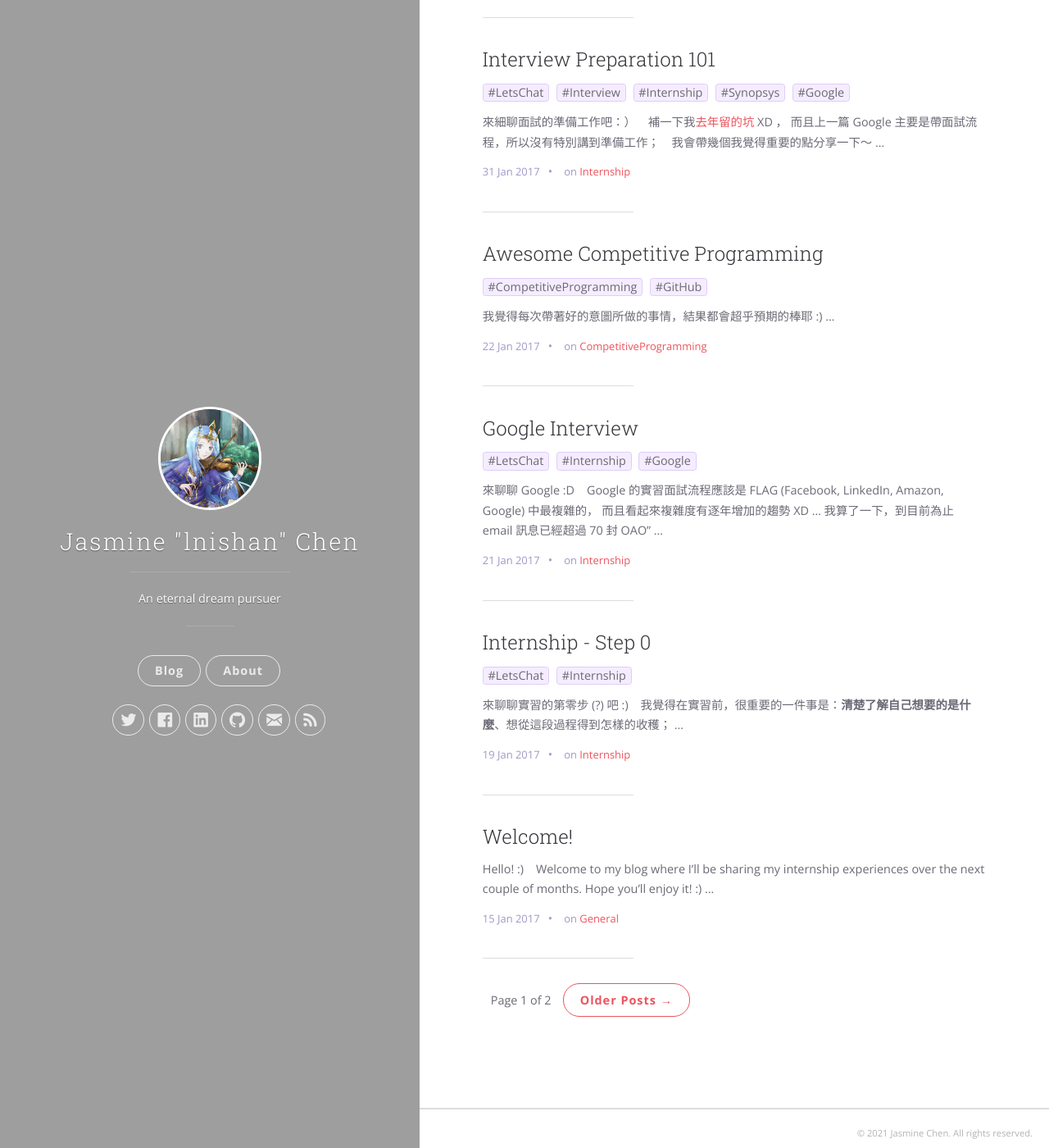
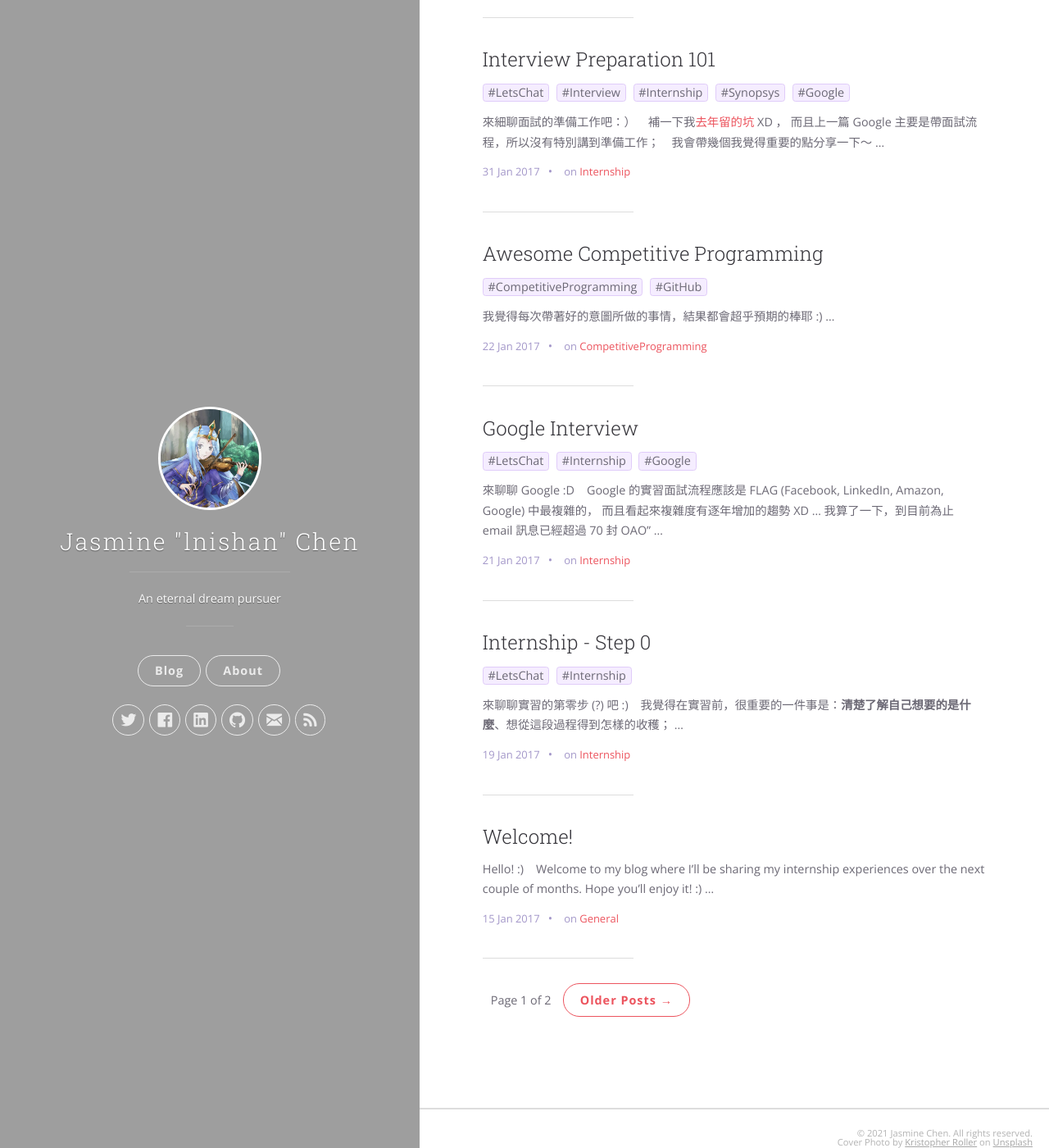
Before and after one commit to lnishan/lnishan.github.io, a Jekyll site: the page built from index.html, in a window 1280 px wide and 1400 px high, scrolled down 1208 px. Shown: the whole window at 82% size. Built offline with Jekyll 4.4.1, drawn with Linux system fonts in a browser that asks for light colours; nearby versions of some CDN libraries; some web fonts are replaced; the list of posts is cut into pages by our own code.

Commit message:
Update cover photo and add attribution

```diff
--- a/_includes/footer.html
+++ b/_includes/footer.html
@@ -1,5 +1,5 @@
 <footer class="footer">
-  <span class="footer__copyright">&copy; {{ site.time | date: '%Y' }} {{ site.author.name }}. All rights reserved.</span>
+  <span class="footer__copyright">&copy; {{ site.time | date: '%Y' }} {{ site.author.name }}. All rights reserved.<br>Cover Photo by <a href="https://unsplash.com/@krisroller" target="_blank">Kristopher Roller</a> on <a href="https://unsplash.com/" target="_blank">Unsplash</a></span>
 </footer>
 
 <script type="text/javascript" src="https://ajax.googleapis.com/ajax/libs/jquery/1.11.3/jquery.min.js"></script>
--- a/css/uno.css
+++ b/css/uno.css
@@ -1124,6 +1124,7 @@ pre {
 	display: block;
 	float: right;
 	right: 0;
+	text-align: right;
 	margin-bottom: .7em; }
 	.footer__copyright a {
 		color: #a6a6a6;
```
Also changed, not shown: 1 other file.
